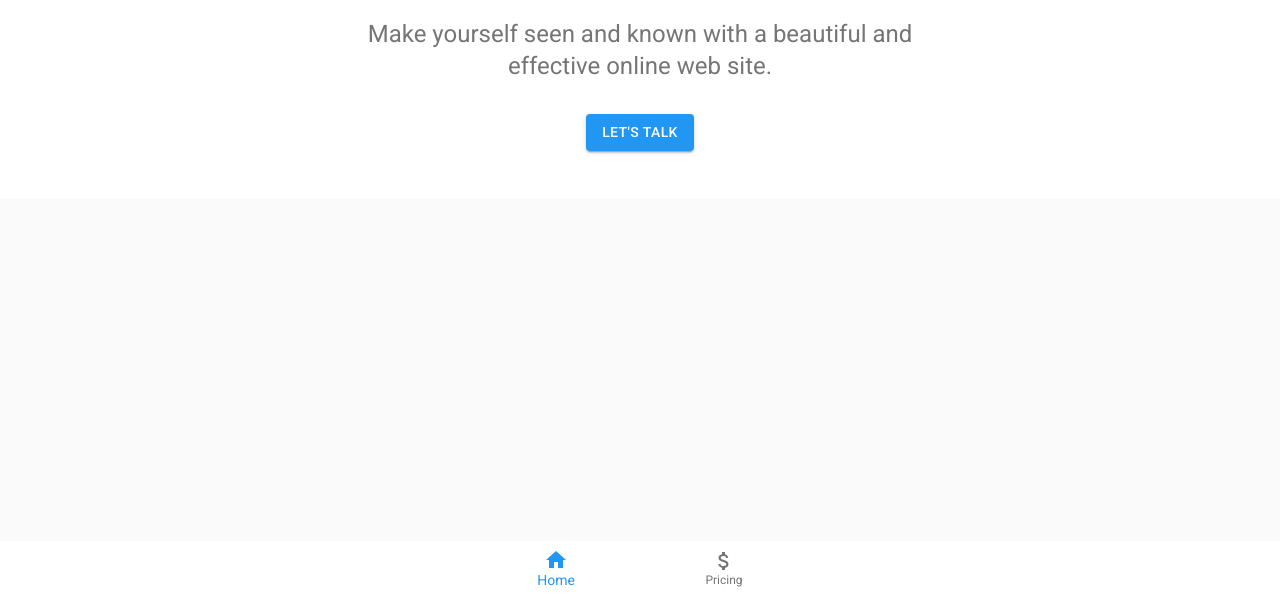
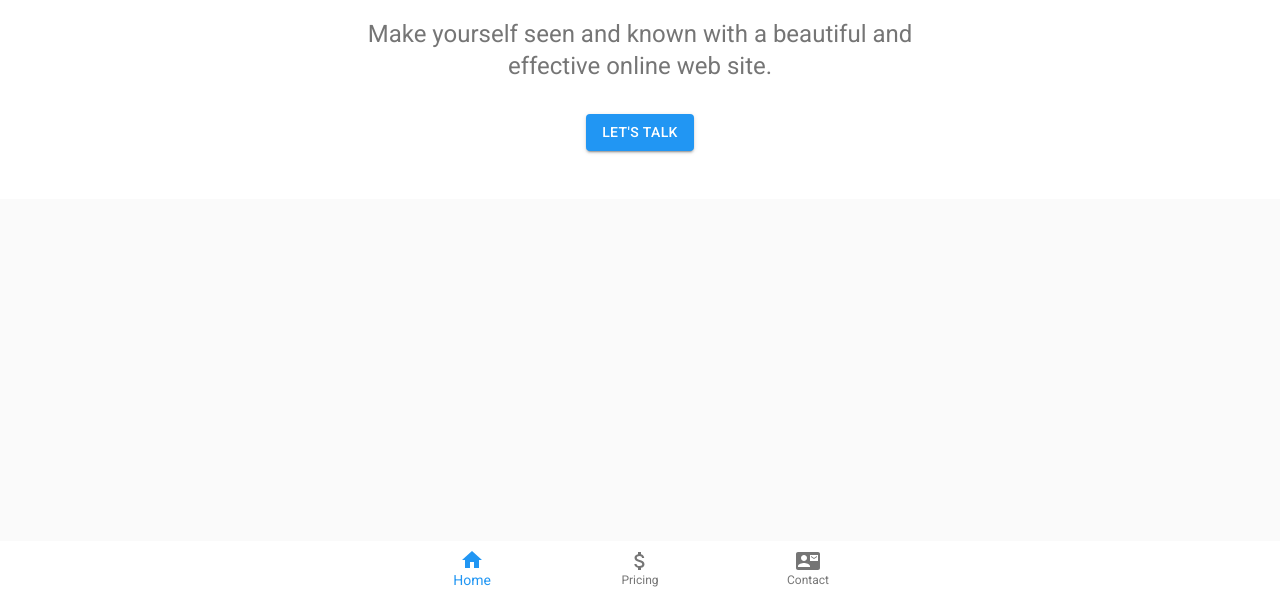
Before and after one commit to mastapegs/riwebservices, a Gatsby site: page / in a window 1280 px wide. Shown: the part 203-800 px from the top of the page. Built offline with nearby package versions, Linux system fonts and the light colour scheme; Gatsby itself is replaced by a stand-in of ours.

Commit message:
un-rem contact link

```diff
--- a/src/components/BottomNav.js
+++ b/src/components/BottomNav.js
@@ -44,7 +44,7 @@ export default function SimpleBottomNavigation() {
     >
       <BottomNavigationAction label="Home" icon={<HomeIcon />} />
       <BottomNavigationAction label="Pricing" icon={<AttachMoneyIcon />} />
-      {/* <BottomNavigationAction label="Contact" icon={<ContactMailIcon />} /> */}
+      <BottomNavigationAction label="Contact" icon={<ContactMailIcon />} />
     </BottomNavigation>
   );
 }
```
